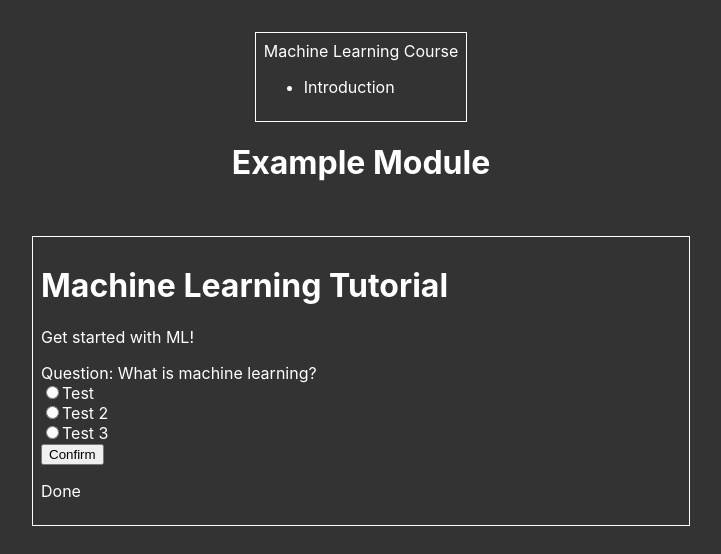
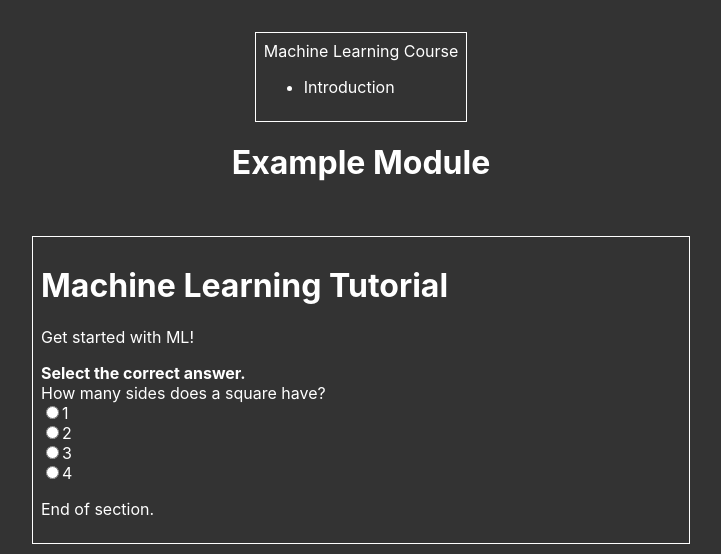
Before and after one commit to myfatemi04/cactus-courseware-frontend, a React (Create React App) app: page /m in a window 1280 px wide. Shown: the top 554 px of the page, without its empty margins (279-1000 px from the left). Built offline with nearby package versions, Linux system fonts and the light colour scheme.

Commit message:
finish implementing questions

```diff
--- a/package.json
+++ b/package.json
@@ -3,10 +3,10 @@
   "version": "0.1.0",
   "private": true,
   "dependencies": {
+    "@emotion/react": "^11.9.0",
+    "@emotion/styled": "^11.8.1",
     "@mdx-js/loader": "^2.1.1",
     "@mdx-js/react": "^2.1.1",
-    "@emotion/react": "^11.9.0",
-    "@emotion/styled": "^11.8.1",
     "@mui/icons-material": "^5.6.1",
     "@mui/material": "^5.6.1",
     "@testing-library/jest-dom": "^5.16.4",
--- a/src/Module.tsx
+++ b/src/Module.tsx
@@ -15,13 +15,17 @@ export const exampleModule: ModuleType = {
 Get started with ML!
 
 ???
-Question: What is machine learning?
-[ ] Test
-[x] Test 2
-( ) Test 3
+Question:
+How many sides does a square have?
+( ) 1
+( ) 2
+( ) 3
+(x) 4
+Explanation:
+A square has 4 sides.
 ???
 
-Done
+End of section.
 
 `,
   modules: [],
@@ -75,8 +79,7 @@ export function splitMarkdownIntoChunks(markdown: string): ReactNode[] {
         questionSection = "question";
       } else if (line.trim().toLowerCase() === "explanation:") {
         questionSection = "explanation";
-      }
-
+      } else {
         if (questionSection === "question") {
           if (line.startsWith("[")) {
             question.type = "multiple";
@@ -97,6 +100,7 @@ export function splitMarkdownIntoChunks(markdown: string): ReactNode[] {
           }
         } else if (questionSection === "explanation") {
           question.explanation += "\n" + line;
+        }
       }
     } else {
       prevChunk += "\n" + line;
@@ -158,7 +162,6 @@ export default function Module({
         }}
       >
         {splitMarkdownIntoChunks(exampleModule.markdown)}
-        {/* <ReactMarkdown>{data.markdown}</ReactMarkdown> */}
       </div>
     </div>
   );
--- a/src/Question.tsx
+++ b/src/Question.tsx
@@ -1,13 +1,42 @@
-import { useCallback, useState } from "react";
+import { useState } from "react";
+import ReactMarkdown from "react-markdown";
 import { Question as QuestionType } from "./types";
 
 export default function Question({ question }: { question: QuestionType }) {
   const [selectedAnswers, setSelectedAnswers] = useState<number[]>([]);
 
-  const confirm = useCallback(() => {}, []);
+  function grade() {
+    if (question.type === "single") {
+      if (selectedAnswers.length === 1) {
+        const index = selectedAnswers[0];
+        const answer = question.answers[index];
+        return answer.correct;
+      }
+      return false;
+    } else {
+      for (let i = 0; i < question.answers.length; i++) {
+        if (question.answers[i].correct !== selectedAnswers.includes(i)) {
+          return false;
+        }
+      }
+      return true;
+    }
+  }
+
+  const [correct, setCorrect] = useState<boolean | null>(null);
+
+  function confirm() {
+    setCorrect(grade());
+  }
 
   return (
     <div>
+      <b>
+        {question.type === "multiple"
+          ? "Select all answers that apply."
+          : "Select the correct answer."}
+      </b>
+      <br />
       <span>{question.text}</span>
       <form style={{ display: "flex", flexDirection: "column" }}>
         {question.answers.map((answer, index) => {
@@ -18,15 +47,47 @@ export default function Question({ question }: { question: QuestionType }) {
                 type={question.type === "multiple" ? "checkbox" : "radio"}
                 name="answer"
                 id={id}
-                checked={selectedAnswers?.includes(index)}
-                onClick={(e) => {}}
+                checked={selectedAnswers.includes(index)}
+                onClick={(e) => {
+                  if (correct !== null) {
+                    return;
+                  }
+                  if (question.type === "multiple") {
+                    if (!selectedAnswers.includes(index)) {
+                      setSelectedAnswers([...selectedAnswers, index]);
+                    } else {
+                      setSelectedAnswers(
+                        selectedAnswers.filter((i) => i !== index)
+                      );
+                    }
+                  } else {
+                    setSelectedAnswers([index]);
+                  }
+                }}
               />
               <label htmlFor={id}>{answer.text}</label>
             </div>
           );
         })}
+        <div>
+          {correct === null ? (
+            ((question.type === "single" && selectedAnswers.length === 1) ||
+              (question.type === "multiple" && selectedAnswers.length > 0)) && (
+              <button onClick={confirm}>Confirm</button>
+            )
+          ) : correct === false ? (
+            <>
+              <br />❌ Incorrect.
+              <ReactMarkdown>{question.explanation}</ReactMarkdown>
+            </>
+          ) : (
+            <>
+              <br />
+              <span>🎉 Correct.</span>
+            </>
+          )}
+        </div>
       </form>
-      <button onClick={confirm}>Confirm</button>
     </div>
   );
 }
```
Also changed, not shown: 1 other file (tests, documents, lock files or other folders). Lines whose indentation alone changed are shown as unchanged.
